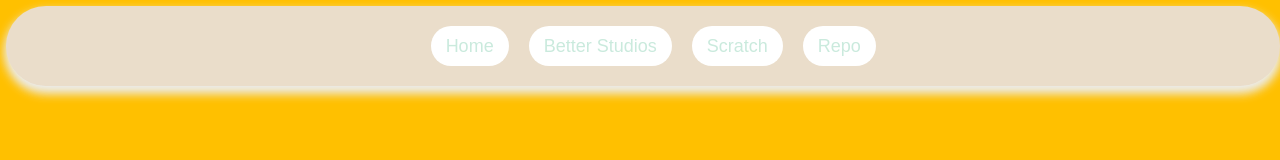
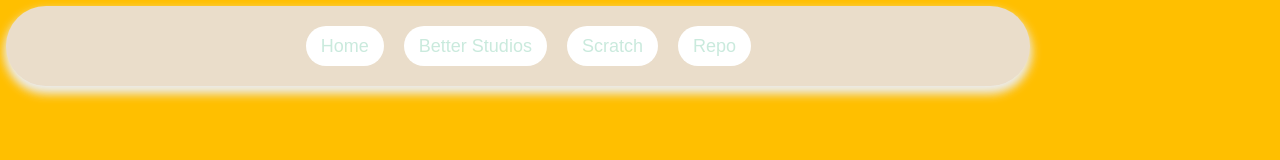
Before and after one commit to PurpleZen/purplezen.github.io, a plain HTML site: page resources/navbar.html in a window 1280 px wide. Drawn offline with Linux system fonts and the light colour scheme.

Commit message:
Update style.css

```diff
--- a/resources/style.css
+++ b/resources/style.css
@@ -1,5 +1,5 @@
 body {
-  background-color: #FFC000;
+  background-color: #FFBF00;
   font-family: sans-serif;
   margin: 0;
 }
@@ -11,7 +11,7 @@ body {
 }
 
 .navbar {
-  width: auto;
+  width: 80%;
   height: 80px;
   background-color: #EADDCA;
   box-shadow: 0px 6px 10px 2px #ececec;
```
